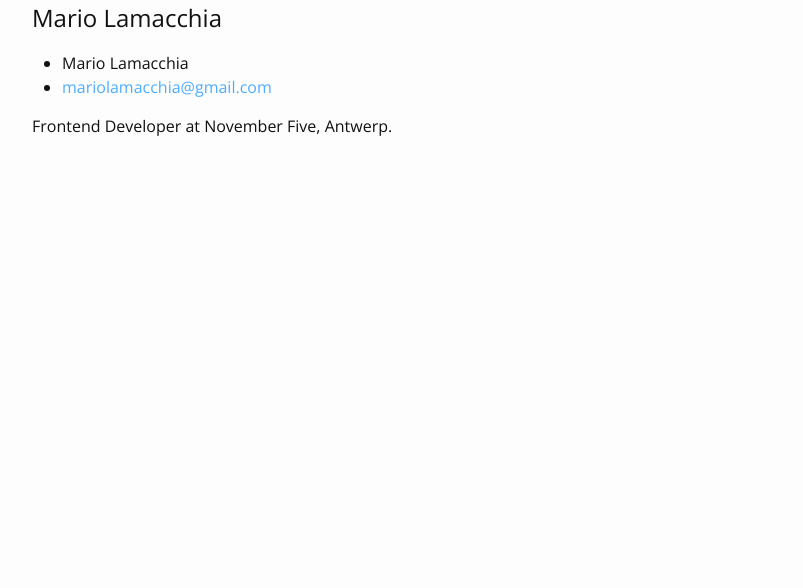
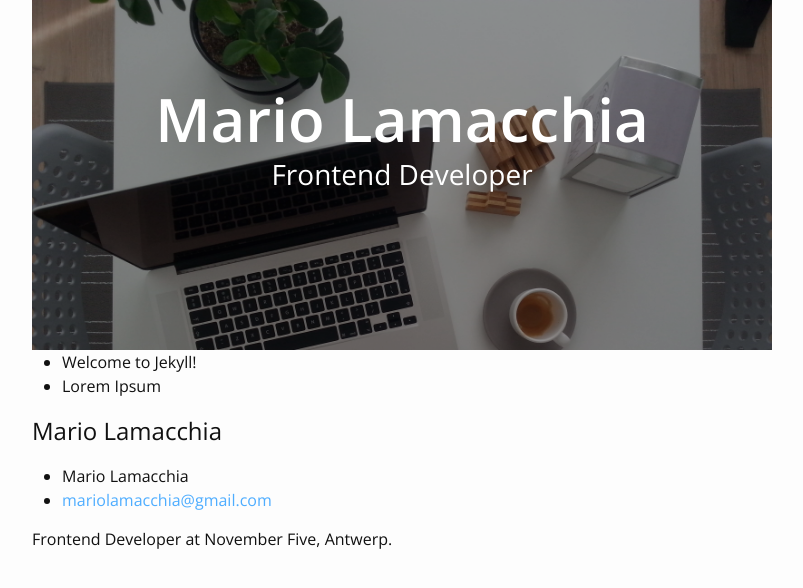
Before and after one commit to mariolamacchia/mariolamacchia.github.io, a Jekyll site: the page built from blog/index.html, in a window 1280 px wide. Shown: the top 588 px of the page, without its empty margins (238-1041 px from the left). Built offline with Jekyll 4.4.1, drawn with Linux system fonts in a browser that asks for light colours; nearby versions of some CDN libraries; the list of posts is cut into pages by our own code.

Commit message:
Add pagination

```diff
--- a/Gemfile
+++ b/Gemfile
@@ -5,3 +5,7 @@
 versions = JSON.parse(open('https://pages.github.com/versions.json').read)
 
 gem 'github-pages', versions['github-pages']
+
+group :jekyll_plugins do
+  gem 'jekyll-paginate'
+end
--- a/_config.yml
+++ b/_config.yml
@@ -4,6 +4,8 @@
   Frontend Developer at November Five, Antwerp.
 baseurl: ""
 url: "https://mariolamacchia.github.io"
+paginate: 20
+paginate_path: "/blog/page:num/"
 
 # Build settings
 markdown: kramdown
--- a/_layouts/default.html
+++ b/_layouts/default.html
@@ -9,6 +9,13 @@
 
     <div class="page-content">
       <div class="wrapper">
+        <div class="hero">
+          <img src="{{ page.image }}" alt="{{ page.title }}">
+          <div class="hero__overlay"></div>
+          <p class="site-title">{{ page.title }}</p>
+          <p class="site-subtitle">{{ page.subtitle }}</p>
+        </div>
+
         {{ content }}
       </div>
     </div>
--- a/_sass/_cards.scss
+++ /dev/null
@@ -1,13 +0,0 @@
-.cards {
-  display: flex;
-  justify-content: center;
-  list-style: none;
-  margin: 0;
-
-  li {
-    height: 90px;
-    width: 90px;
-    color: $white;
-    text-align: center;
-  }
-}
--- /dev/null
+++ b/_sass/_components.scss
@@ -0,0 +1,13 @@
+.site-subtitle {
+  color: $white;
+  text-align: center;
+  width: 100%;
+  font-size: 28px;
+}
+
+.site-title {
+  @extend .site-subtitle;
+  line-height: 38px;
+  font-size: 60px;
+  font-weight: $bold-font-weight;
+}
--- /dev/null
+++ b/_sass/_hero.scss
@@ -0,0 +1,23 @@
+.hero {
+  height: 350px;
+  position: relative;
+  overflow: hidden;
+  box-sizing: border-box;
+  padding-top: 100px;
+
+  .hero__overlay {
+    position: absolute;
+    top: 0;
+    left: 0;
+    height: 100%;
+    width: 100%;
+    background-color: rgba(0, 0, 0, .4);
+    z-index: -1;
+  }
+
+  img {
+    position: absolute;
+    top: 0;
+    z-index: -2;
+  }
+}
--- a/_sass/_home.scss
+++ b/_sass/_home.scss
@@ -17,24 +17,12 @@
   }
 
   .home__heading {
-    color: $white;
     position: absolute;
-    text-align: center;
     top: 30%;
     transform: translateY(-50%);
-    width: 100%;
-
-    h1 {
-      line-height: 38px;
-      font-size: 60px;
-    }
-
-    h2 {
-      font-size: 28px;
-    }
   }
 
-  .home__cards {
+  .home__links {
     position: absolute;
     top: 50%;
     width: 100%;
--- a/blog/index.html
+++ b/blog/index.html
@@ -1,4 +1,20 @@
 ---
 layout: default
 image: "/static/images/bg_image.jpg"
+title: Mario Lamacchia
+subtitle: Frontend Developer
 ---
+
+{% if paginator.previous_page_path %}
+  <a href="{{ paginator.previous_page_path }}">Newer posts</a>
+{% endif %}
+<ul class="post-list">
+
+  {% for post in paginator.posts %}
+    <li>{{post.title}}</li>
+  {% endfor %}
+
+</ul>
+{% if paginator.next_page_path %}
+  <a href="{{ paginator.next_page_path }}">Older posts</a>
+{% endif %}
--- a/css/main.scss
+++ b/css/main.scss
@@ -9,7 +9,8 @@
         "variables",
         "base",
         "utils",
+        "components",
         "syntax-highlighting",
         "home",
-        "cards"
+        "hero"
 ;
--- a/index.html
+++ b/index.html
@@ -5,11 +5,11 @@
 <div class="home">
 
   <div class="home__heading">
-    <h1>Mario Lamacchia</h1>
-    <h2>Frontend Developer</h2>
+    <h1 class="site-title">Mario Lamacchia</h1>
+    <h2 class="site-subtitle">Frontend Developer</h2>
   </div>
 
-  <div class="home__cards">
+  <div class="home__links">
     <a href="{{ site.data.social_links.github }}" class="fa fa-github-alt"></a>
     <a href="{{ site.data.social_links.linkedin }}" class="fa fa-linkedin"></a>
     <a href="{{ site.data.social_links.google }}" class="fa fa-google-plus"></a>
```
Also changed, not shown: Gemfile.lock.
